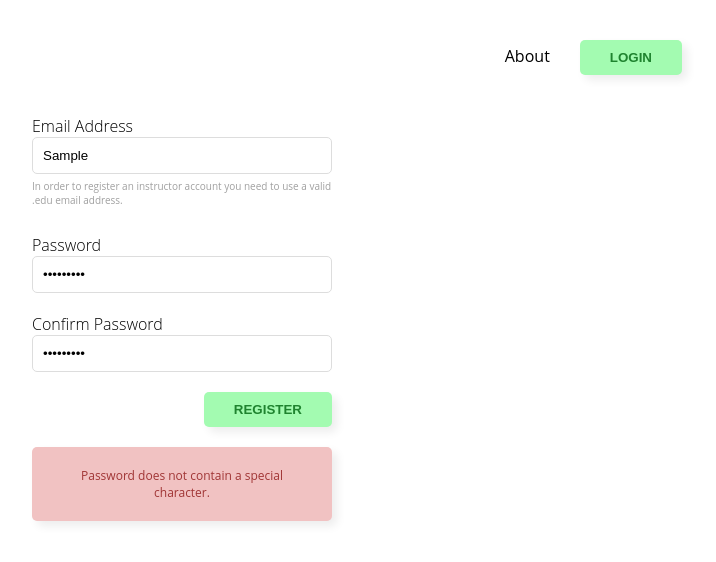
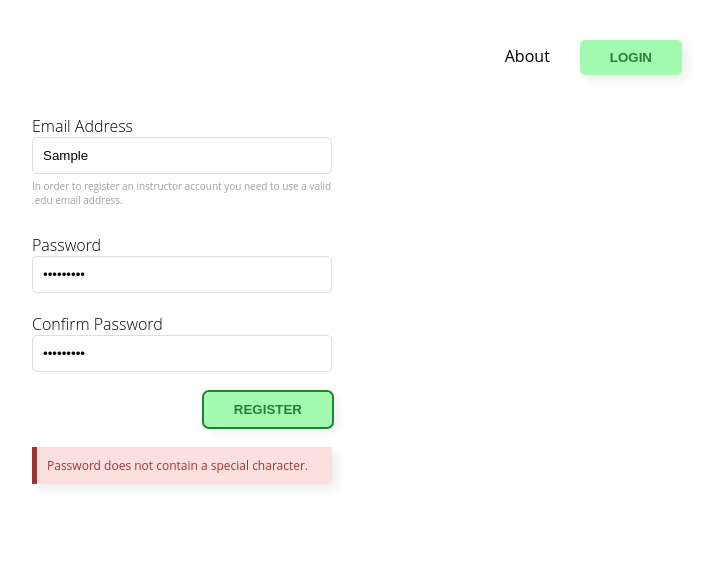
Before and after one commit to e-vana/recommendation-tracker-mongo, a Vue app in the folder client/: page /register in a window 1280 px wide. Both pictures are taken after typing "Sample", "Sample123", "Sample123" into the empty fields and a click on the button "REGISTER". Shown: the top 562 px of the page, without its empty margins (458-1174 px from the left). Built offline with nearby package versions, Linux system fonts and the light colour scheme.

Commit message:
added generic alert component

```diff
--- a/client/src/App.vue
+++ b/client/src/App.vue
@@ -24,8 +24,8 @@ export default {
   --primary-black-lightest: rgb(160, 160, 160);
   --green: #1F832F;
   --green-lighter: #A3FBB1;
-  --red: rgb(160, 53, 53);
-  --red-lighter: rgb(241, 194, 194);
+  --red: #a03535;
+  --red-lighter: #fcdfdf;
 }
 body, html {
     margin: 0px;
--- /dev/null
+++ b/client/src/components/AlertBlock.vue
@@ -0,0 +1,61 @@
+<template>
+<transition name="fade">
+    <div class="alert-block" :style="variantMapper">
+    {{alertMessage}}
+  </div>
+</transition>
+
+</template>
+
+<script>
+export default {
+  name: 'AlertBlock',
+  props: {
+    alertMessage: String,
+    variant: String,
+  },
+  computed: {
+    variantMapper: function(){
+      if(this.variant == 'error'){
+        return {
+          '--alert-primary': '#a03535',
+          '--alert-secondary': '#fcdfdf'
+        }
+      }
+      if(this.variant == 'success'){
+        return {
+          '--alert-primary': '#1F832F',
+          '--alert-secondary': '#A3FBB1'
+        }
+      }
+      if(this.variant == 'info'){
+        return {
+          '--alert-primary': '#151c7e',
+          '--alert-secondary': '#c5d6ec'
+        }
+      }
+      else {
+              return {
+        '--alert-primary': '#151c7e',
+        '--alert-secondary': '#c5d6ec'
+      }
+      }
+    }
+  }
+}
+</script>
+
+<style>
+
+.alert-block {
+  margin: 20px 0px;
+  color: var(--alert-primary);
+  background-color: var(--alert-secondary);
+  font-size: 12px;
+  box-shadow: 5px 5px 10px rgba(0, 0, 0, 0.075);
+  border-left: 5px solid var(--alert-primary);
+  padding: 10px;
+}
+
+
+</style>
--- a/client/src/components/ErrorBlock.vue
+++ b/client/src/components/ErrorBlock.vue
@@ -14,7 +14,7 @@ export default {
 </script>
 
 <style>
-.error-block {
+/* .error-block {
   color: var(--red);
   background-color: var(--red-lighter);
   padding: 20px;
@@ -24,6 +24,16 @@ export default {
   border-radius: 5px;
   box-shadow: 5px 5px 10px rgba(0, 0, 0, 0.075);
 
+} */
+
+.error-block {
+  margin: 20px 0px;
+  color: var(--red);
+  background-color: var(--red-lighter);
+  font-size: 12px;
+  box-shadow: 5px 5px 10px rgba(0, 0, 0, 0.075);
+  border-left: 5px solid var(--red);
+  padding: 5px;
 }
 
 </style>
--- a/client/src/views/Register.vue
+++ b/client/src/views/Register.vue
@@ -3,16 +3,16 @@
     <form @submit.prevent="">
       <label for="">Email Address</label>
       <br>
-      <input type="text" v-model="email" placeholder="johndoe@school.edu" class="no-margin">
+      <input type="text" v-model="email" placeholder="johndoe@school.edu" class="no-margin" required>
       <p class="register-help-text">In order to register an instructor account you need to use a valid .edu email address.</p>
       <br>
       <label for="">Password</label>
       <br>
-      <input type="password" v-model="password">
+      <input type="password" v-model="password" required>
       <br>
       <label for="">Confirm Password</label>
       <br>
-      <input type="password" v-model="passwordConfirm">
+      <input type="password" v-model="passwordConfirm" required>
       <br>
       <div class="button-container">
         <button @click="register" type="submit" class="button-login">
@@ -20,7 +20,9 @@
           <Spinner v-if="loading" color='1F832F' :size="15" :thickness="3"></Spinner>
         </button>
       </div>
-      <ErrorBlock v-if="error" :errorMessage="errorMessage"></ErrorBlock>
+      <transition name="fade" mode="out-in">
+        <alert-block v-if="error" :alertMessage="errorMessage" variant="error" :key="errorMessage" ></alert-block>
+      </transition>
 
     </form>
 
@@ -29,15 +31,15 @@
 
 <script>
 import Spinner from '@/components/loaders/Spinner.vue'
-import ErrorBlock from '@/components/ErrorBlock.vue'
 import loadingState from '@/mixins/loadingState.js'
 import {checkPassword} from '@/helpers/checkPassword.js'
+import AlertBlock from '../components/AlertBlock.vue'
 // import axios from 'axios';
 
 export default {
   components: {
     Spinner,
-    ErrorBlock
+    AlertBlock
   },
   mixins: [loadingState],
   data() {
@@ -52,12 +54,18 @@ export default {
       try {
         this.loading = true;
         this.error = false;
+        if(!this.email || !this.password || !this.passwordConfirm){
+          throw 'Complete the form fields.'
+        }
         let passwordCheckComplete = checkPassword(this.password);
         if(!passwordCheckComplete.success){
           throw passwordCheckComplete.message;
         }
         if(this.password !== this.passwordConfirm){
           throw 'Passwords do not match.';
+        }
+        if(!this.email.includes('.edu')){
+          throw 'This email is not a .edu email address.'
         }
         console.log("Registered succesfully.")
 
@@ -76,6 +84,14 @@ export default {
 </script>
 
 <style>
+
+.fade-enter-active, .fade-leave-active {
+  transition: opacity .5s;
+}
+.fade-enter, .fade-leave-to /* .fade-leave-active below version 2.1.8 */ {
+  opacity: 0;
+}
+
 .button-container {
   text-align: right;
 }
@@ -112,6 +128,9 @@ input {
   cursor: pointer;
 
 }
+.button-login:focus {
+  outline: 2px solid var(--green);
+}
 
 .register-help-text{
   font-size: 10px;
```
